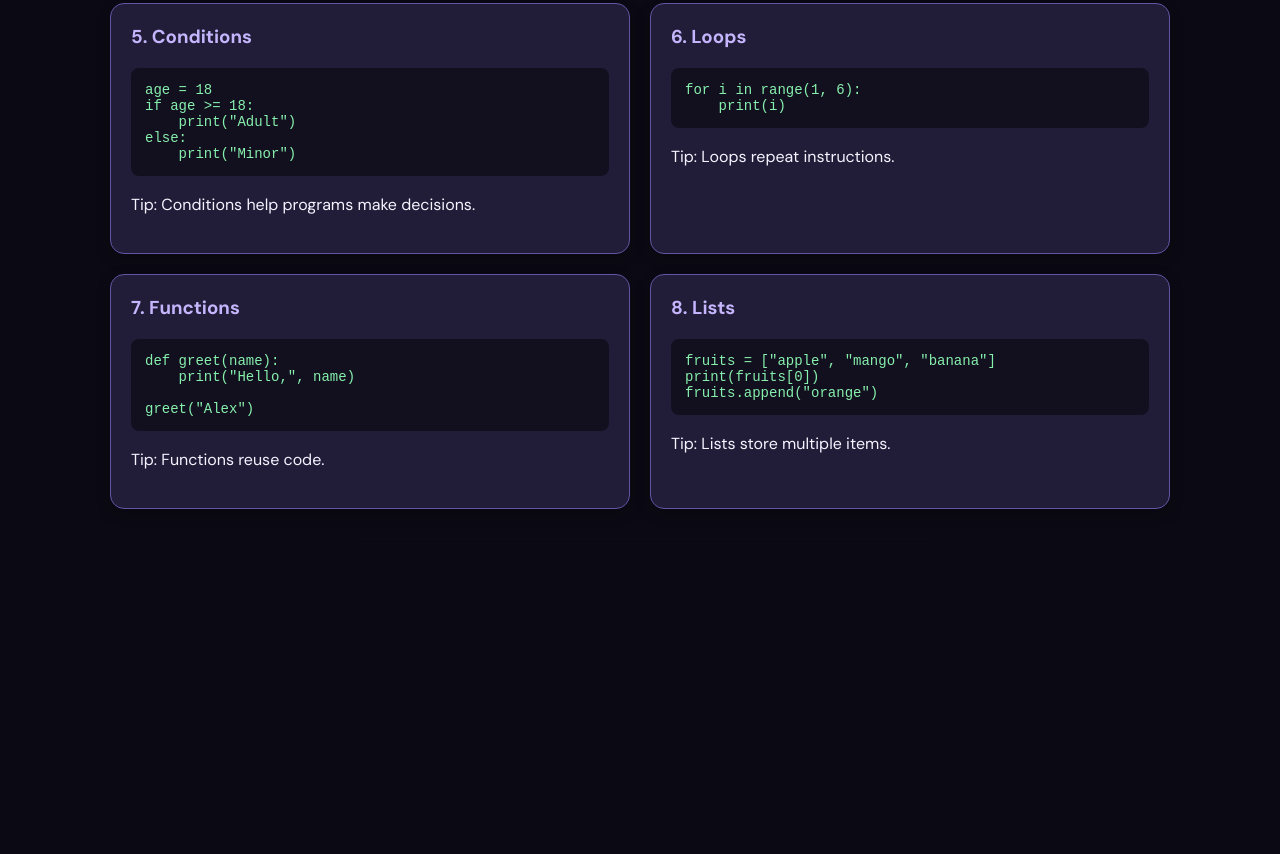
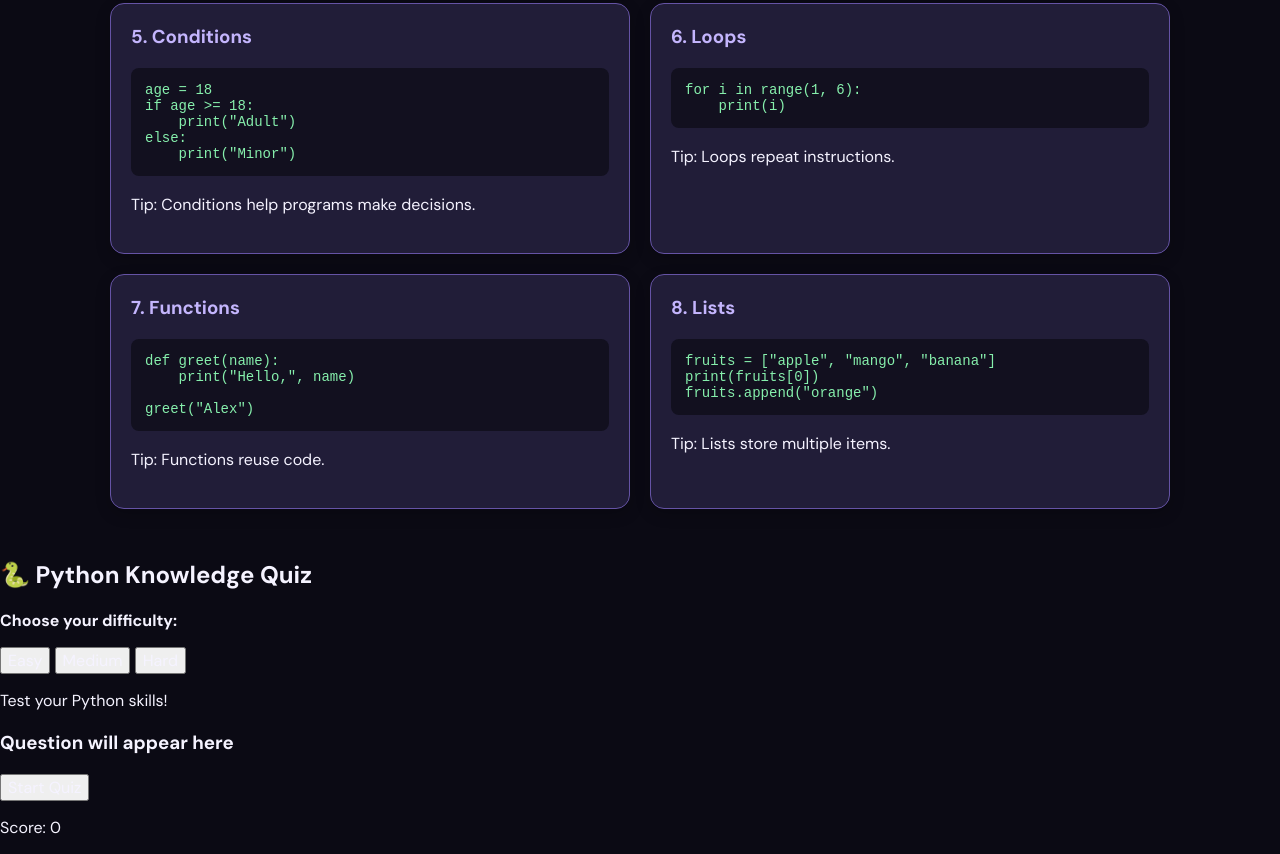
Before and after one commit to pratik-8108/QuantumX-Project, a website: page Public/index.html in a window 1280 px wide. Shown: the part 6650-7504 px from the top of the page. Before the commit the page ends 7209 px from the top, so only its background shows below. Drawn offline with Linux system fonts and the light colour scheme.

Commit message:
Update index.html

```diff
--- a/Public/index.html
+++ b/Public/index.html
@@ -518,5 +518,26 @@ fruits.append("orange")</code></pre>
   </div>
 </section>
 
+<section id="python-quiz">
+    <h2>🐍 Python Knowledge Quiz</h2>
+
+<div id="quiz-difficulty">
+    <p><strong>Choose your difficulty:</strong></p>
+    <button type="button" data-quiz-level="easy">Easy</button>
+    <button type="button" data-quiz-level="medium">Medium</button>
+    <button type="button" data-quiz-level="hard">Hard</button>
+</div>
+
+    <p>Test your Python skills!</p>
+
+    <div class="quiz-card">
+        <h3 id="quiz-question">Question will appear here</h3>
+        <div id="quiz-options"></div>
+        <p id="quiz-feedback"></p>
+        <button id="next-question">Start Quiz</button>
+        <p id="quiz-score">Score: 0</p>
+    </div>
+</section>
+
 </body>
 </html>
```
